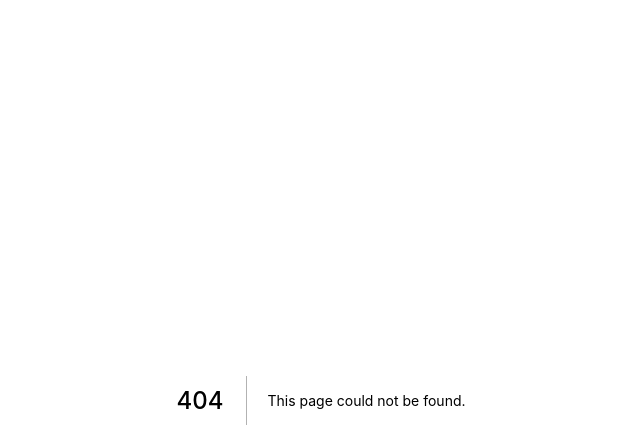
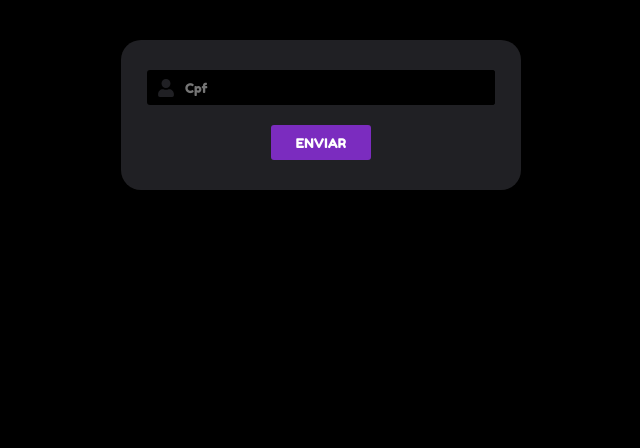
Before and after one commit to Pgsalbuquerque/DreamFit, a Next.js app: page /recompensaporpessoa in a window 1280 px wide. Before the commit this address had no page. Shown: the top 448 px of the page, without its empty margins (319-959 px from the left). Built offline with nearby package versions, Linux system fonts and the light colour scheme.

Commit message:
tela de entregar recompensa ao usuario, dashboard atualizado

```diff
--- /dev/null
+++ b/src/pages/recompensaporpessoa/index.js
@@ -0,0 +1,37 @@
+import React, {useState} from 'react';
+
+import { Main ,Container, Inputt, Buttonn, DivInvisible, Grid } from '../../styles/recompensaporpessoa/styles';
+
+import { FaUser } from 'react-icons/fa'
+
+import Card from '../recompensas/_card'
+
+import api from '../../api/index'
+
+function recuperarsenha() {
+  const [recompensas, setRecompensas] = useState([])
+  const [cpf, setCpf] = useState('')
+
+  async function Click2() {
+    const token = localStorage.getItem('tokendreamfit')
+    await api.get('/rewards/redeem',
+     {headers: {"Authorization": token}, params: {cpf},})
+    .then(r => setRecompensas(r.data))
+    .catch(e => console.log(e.response))
+  }
+
+  return <Main>
+      <Container>
+          <DivInvisible>
+            <FaUser size={18} color="#202024"></FaUser>
+            <Inputt placeholder="Cpf" value={cpf} onChange={e => setCpf(e.target.value)}></Inputt>
+          </DivInvisible>
+        <Buttonn onClick={Click2}>ENVIAR</Buttonn>
+      </Container>
+      <Grid>
+        {recompensas.map((elemento, index) => <Card list cpf={cpf} key={elemento.reward.id} titulo={elemento.reward.title} descricao={elemento.reward.description} quantidade={elemento.quantity} valor={elemento.reward.price} image={elemento.reward.picture}></Card>)}
+      </Grid>
+  </Main>;
+}
+
+export default recuperarsenha;
--- a/src/pages/recompensas/_card.js
+++ b/src/pages/recompensas/_card.js
@@ -21,6 +21,17 @@ export default function Card (props) {
         })
     }
 
+    async function Click2() {
+        const token = localStorage.getItem('tokendreamfit')
+        api.post('rewards/deliver', {
+            cpf: props.cpf,
+            reward_id: props.key
+        }, {headers: {"Authorization": token}})
+        .then(r => alert('entrega feita com sucesso'))
+        .catch(e => console.log(e.response.data))
+
+    }
+
     return (
         <CardT>
             <ImageCard src={props.image}/>
@@ -32,9 +43,9 @@ export default function Card (props) {
                 <Hr/>
             </Invisible>
             <Infos><IconDiv><FaInfoCircle /></IconDiv><TextInfos>{props.descricao}</TextInfos></Infos>
-            <Infos><IconDiv><FaShoppingBag /></IconDiv><TextInfos>{`${props.quantidade} itens restantes`}</TextInfos> </Infos>
+            <Infos><IconDiv><FaShoppingBag /></IconDiv><TextInfos>{props.list ? `${props.quantidade} itens comprados` : `${props.quantidade} itens restantes`}</TextInfos> </Infos>
             <Infos><IconDiv><FaDollarSign /></IconDiv><TextInfos>{props.valor}</TextInfos></Infos>
-            <ButtonCard onClick={Click} style={props.quantidade == 0 ? {backgroundColor: '#c4c4c4', cursor: 'default'} : {}}>RESGATAR</ButtonCard>
+            {props.list ?<ButtonCard onClick={Click2} >ENTREGAR</ButtonCard> : <ButtonCard onClick={Click} style={props.quantidade == 0 ? {backgroundColor: '#c4c4c4', cursor: 'default'} : {}}>RESGATAR</ButtonCard>}
         </CardT>
     )
 }
--- a/src/styles/dashboard/styles.js
+++ b/src/styles/dashboard/styles.js
@@ -20,7 +20,7 @@ export const Titulo = styled.p`
 export const Grid = styled.div`
     margin-top: 40px;
     display: grid;
-    grid-template-columns: 250px 250px;
+    grid-template-columns: 250px 250px 250px;
     grid-template-rows: 150px 150px;
     grid-column-gap: 50px;
     grid-row-gap: 50px;
--- /dev/null
+++ b/src/styles/recompensaporpessoa/styles.js
@@ -0,0 +1,68 @@
+import styled from 'styled-components';
+
+export const Main = styled.div`
+    width: 100vw;
+    height: 100vh;
+    display: flex;
+    flex-direction: column;
+    align-items: center;
+    justify-content: flex-start;
+
+`;
+
+export const Container = styled.div`
+    height: 150px;
+    width: 400px;
+    background: #202024;
+    display: flex;
+    flex-direction: column;
+    align-items: center;
+    justify-content: center;
+    border-radius: 20px;
+    margin-top: 40px;
+`;
+
+export const Inputt = styled.input`
+    width: 320px;
+    height: 35px;
+    border-radius: 3px;
+    border: none;
+    outline: none;
+    background: #000;
+    color: #fff;
+    font-family: "Fredoka One",Arial, Helvetica, sans-serif;
+    text-indent: 10px;
+`;
+
+export const DivInvisible = styled.div`
+    background: #000;
+    border-radius: 3px;
+    display: flex;
+    align-items: center;
+    padding-left: 10px;
+`;
+
+export const Buttonn = styled.button`
+    width: 100px;
+    height: 35px;
+    background: #7B2CBF;
+    margin-top: 20px;
+    border: none;
+    cursor: pointer;
+    outline: none;
+    border-radius: 3px;
+    color: #fff;
+    font-family: "Fredoka One",Arial, Helvetica, sans-serif;
+`;
+
+export const Grid = styled.div`
+    max-width: 80%;
+    height: 430px;
+    display: grid;
+    grid-template-columns: 200px;
+    grid-template-rows: 410px;
+    grid-auto-flow: column;
+    grid-column-gap: 10px;
+    margin-top: 20px;
+    overflow-y: hidden;
+`;
```
Also changed, not shown: src/pages/dashboard/index.js (+8 -0 lines).
